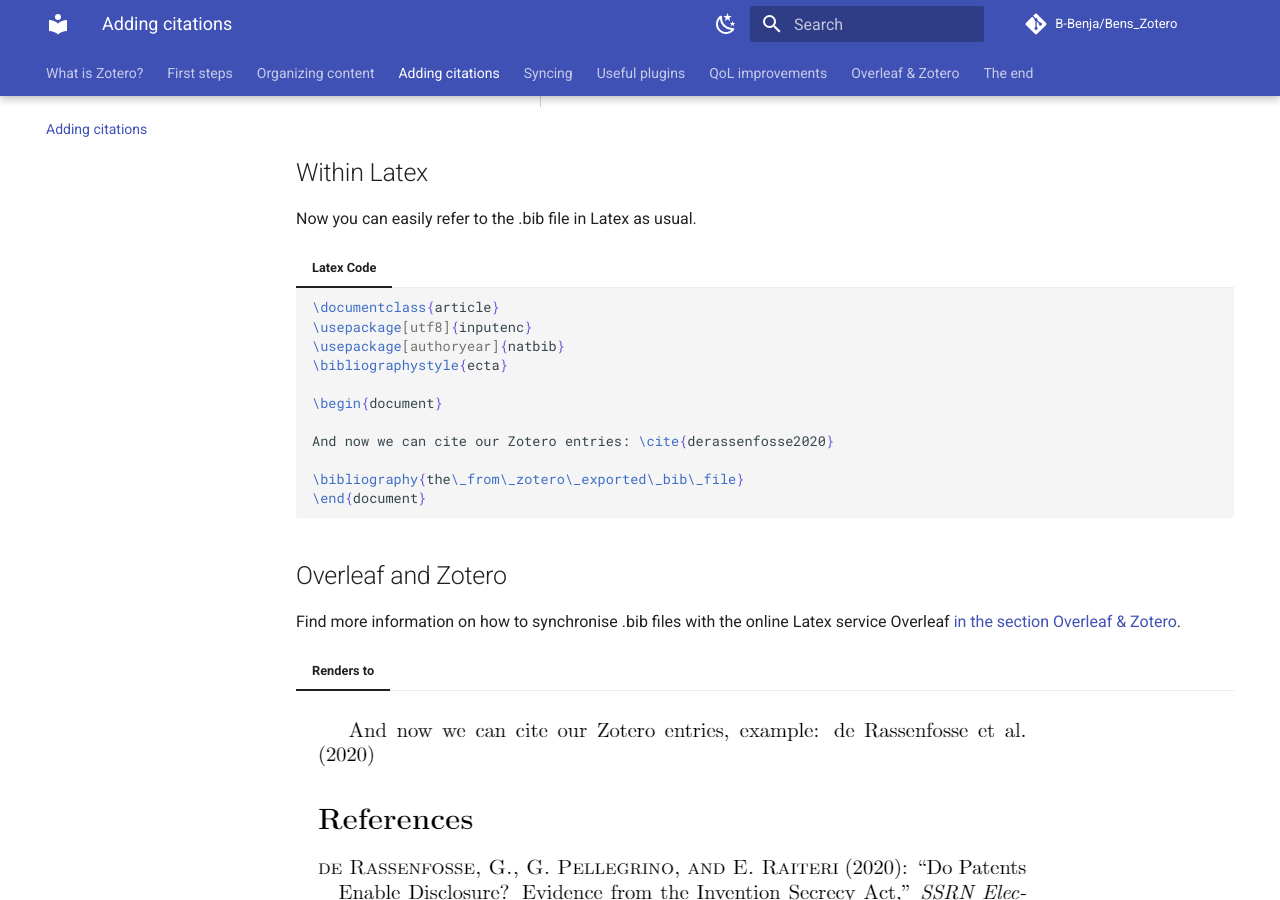
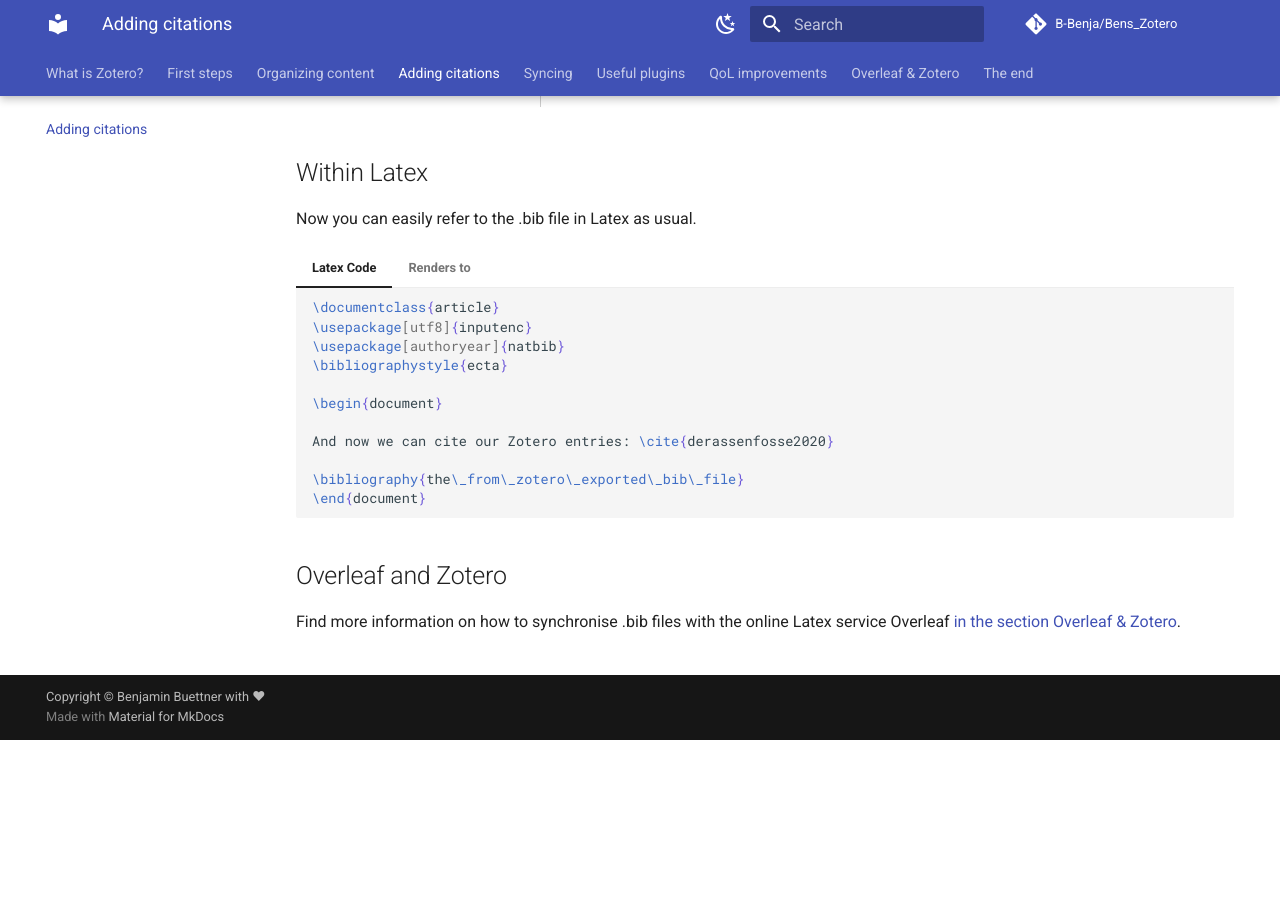
Before and after one commit to B-Benja/Bens_Zotero, an MkDocs documentation site: the page built from docs/adding-citations.md, in a window 1280 px wide and 900 px high, scrolled down 2326 px. Built offline with MkDocs 1.6.1 and Material for MkDocs 9.7.7, drawn with Linux system fonts in a browser that asks for light colours; comment, search, counter and statistics services are not loaded; after the commit the page ends 3066 px from its top, so only the background shows below that.

Commit message:
Code fixed

````diff
--- a/docs/adding-citations.md
+++ b/docs/adding-citations.md
@@ -60,11 +60,12 @@
 
         ```
 
+    === "Renders to"
+        ![](images/latex_output.png)
+
+
     ## Overleaf and Zotero
     Find more information on how to synchronise .bib files with the online Latex service Overleaf [in the section Overleaf & Zotero](/Bens_Zotero/working_overleaf/).
-
-    === "Renders to"
-        ![](images/latex_output.png)
 
 
 
````
